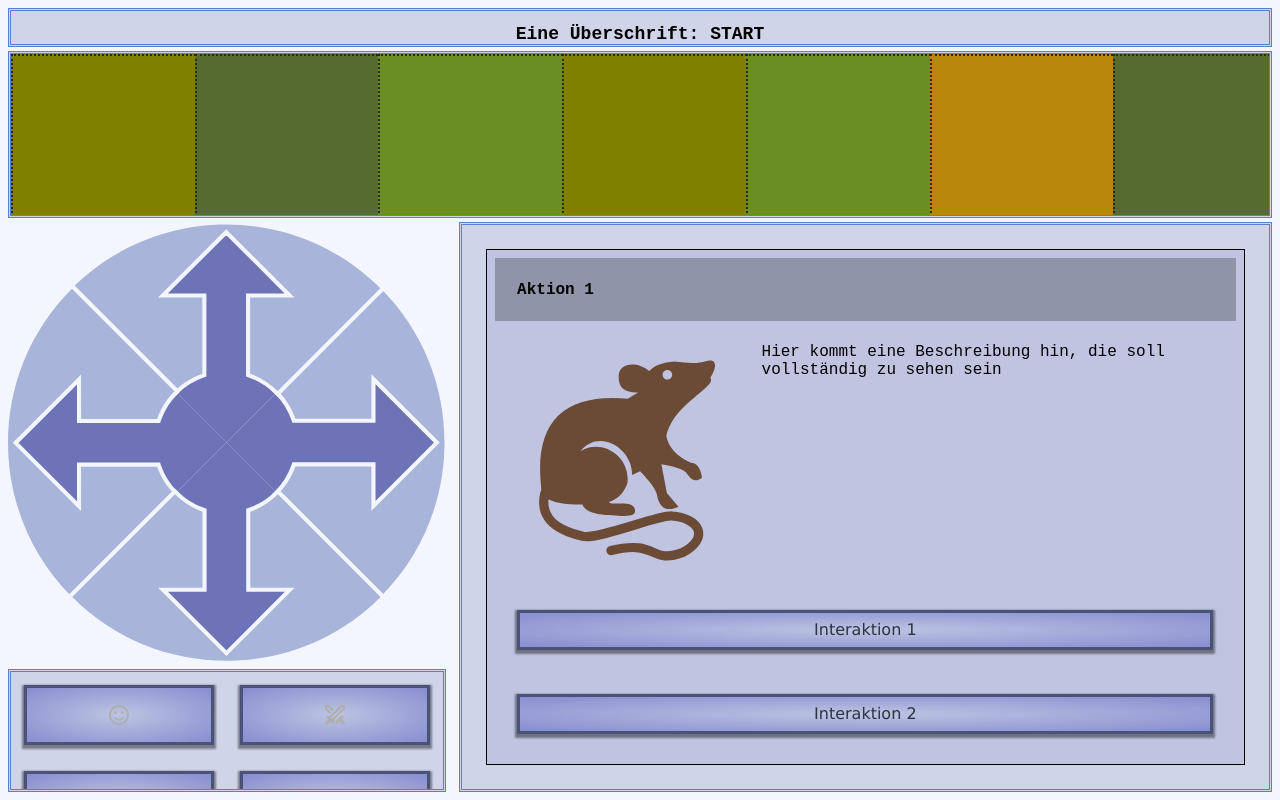
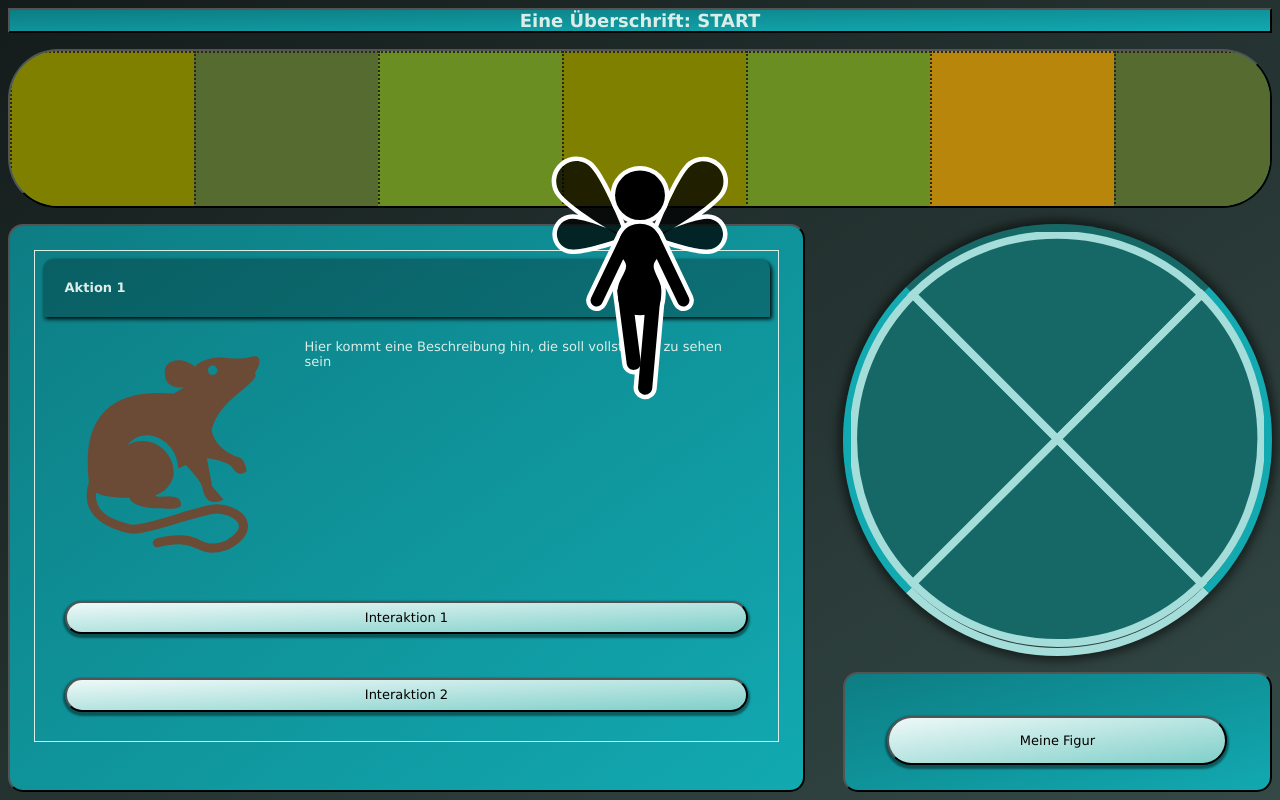
Before and after one commit to Nora404/TryHandy, an Angular app in the folder TryHandy/: page / in a window 1280 px wide. Built offline with nearby package versions, Linux system fonts and the light colour scheme.

Commit message:
neues layout

```diff
--- a/TryHandy/src/app/layout/layout.component.html
+++ b/TryHandy/src/app/layout/layout.component.html
@@ -5,35 +5,17 @@
     <div class="cros">
 
         <svg width="100%" height="100%" viewBox="0 0 107 107" version="1.1">
-
             <g transform="matrix(1.42707,1.42707,-1.41805,1.41805,-22.9853,-98.9815)" (click)="handleSud()">
-                <path class="crosC" d="M80.09,53.064C94.559,53.064 106.289,41.27 106.289,26.722L80.09,26.722L80.09,53.064Z"/>
+                <path id="segment-sued" class="crosC" d="M80.09,53.064C94.559,53.064 106.289,41.27 106.289,26.722L80.09,26.722L80.09,53.064Z"/>
             </g>
             <g transform="matrix(-1.42707,1.42707,-1.41805,-1.41805,205.604,-23.1942)" (click)="handleWest()">
-                <path class="crosC" d="M80.09,53.064C94.559,53.064 106.289,41.27 106.289,26.722L80.09,26.722L80.09,53.064Z"/>
+                <path  id="segment-west" class="crosC" d="M80.09,53.064C94.559,53.064 106.289,41.27 106.289,26.722L80.09,26.722L80.09,53.064Z"/>
             </g>
             <g transform="matrix(-1.42707,-1.42707,1.41805,-1.41805,129.816,205.395)" (click)="handleNord()">
-                <path class="crosC" d="M80.09,53.064C94.559,53.064 106.289,41.27 106.289,26.722L80.09,26.722L80.09,53.064Z"/>
+                <path id="segment-nord" class="crosC" d="M80.09,53.064C94.559,53.064 106.289,41.27 106.289,26.722L80.09,26.722L80.09,53.064Z"/>
             </g>
             <g transform="matrix(1.42707,-1.42707,1.41805,1.41805,-98.7725,129.607)" (click)="handleOst()">
-                <path class="crosC" d="M80.09,53.064C94.559,53.064 106.289,41.27 106.289,26.722L80.09,26.722L80.09,53.064Z"/>
-            </g>
-
-            <g transform="matrix(1,0,0,1,-115.976,-195.391)" (click)="handleOst()">
-                <path class="cros" d="M186.173,254.502L204.763,254.502L204.763,265.348L221.45,248.661L204.763,231.974L204.763,242.82L186.173,242.82C185.32,240.356 183.909,238.04 181.939,236.071L207.015,210.995C227.817,231.797 227.817,265.525 207.015,286.327L181.939,261.251C183.909,259.282 185.32,256.966 186.173,254.502Z"/>
-                <path class="crosR" d="M186.173,254.502L204.763,254.502L204.763,265.348L221.45,248.661L204.763,231.974L204.763,242.82L186.173,242.82C185.32,240.356 183.909,238.04 181.939,236.071L207.015,210.995C227.817,231.797 227.817,265.525 207.015,286.327L181.939,261.251C183.909,259.282 185.32,256.966 186.173,254.502ZM187.838,256.956L202.309,256.956C202.309,256.956 202.309,265.348 202.309,265.348C202.309,266.341 202.907,267.236 203.824,267.616C204.741,267.995 205.797,267.785 206.498,267.084L219.916,253.666C218.881,264.195 214.567,274.464 206.974,282.815C206.974,282.815 185.306,261.147 185.306,261.147C186.334,259.836 187.179,258.427 187.838,256.956ZM219.916,243.656L206.498,230.238C205.797,229.536 204.741,229.327 203.824,229.706C202.907,230.086 202.309,230.981 202.309,231.974L202.309,240.366C202.309,240.366 187.838,240.366 187.838,240.366C187.179,238.895 186.334,237.486 185.306,236.175C185.306,236.175 206.974,214.507 206.974,214.507C214.567,222.858 218.881,233.127 219.916,243.656Z"/>
-            </g>
-            <g transform="matrix(6.12323e-17,-1,1,6.12323e-17,-195.353,222.617)" (click)="handleNord()">
-                <path class="cros" d="M186.173,254.502L204.763,254.502L204.763,265.348L221.45,248.661L204.763,231.974L204.763,242.82L186.173,242.82C185.32,240.356 183.909,238.04 181.939,236.071L207.015,210.995C227.817,231.797 227.817,265.525 207.015,286.327L181.939,261.251C183.909,259.282 185.32,256.966 186.173,254.502Z"/>
-                <path class="crosR" d="M186.173,254.502L204.763,254.502L204.763,265.348L221.45,248.661L204.763,231.974L204.763,242.82L186.173,242.82C185.32,240.356 183.909,238.04 181.939,236.071L207.015,210.995C227.817,231.797 227.817,265.525 207.015,286.327L181.939,261.251C183.909,259.282 185.32,256.966 186.173,254.502ZM219.916,243.656L206.498,230.238C205.797,229.536 204.741,229.327 203.824,229.706C202.907,230.086 202.309,230.981 202.309,231.974L202.309,240.366C202.309,240.366 187.838,240.366 187.838,240.366C187.179,238.895 186.334,237.486 185.306,236.175C185.306,236.175 206.974,214.507 206.974,214.507C214.567,222.858 218.881,233.127 219.916,243.656ZM219.916,253.666C218.881,264.195 214.567,274.464 206.974,282.815C206.974,282.815 185.306,261.147 185.306,261.147C186.334,259.836 187.179,258.427 187.838,256.956L202.309,256.956C202.309,256.956 202.309,265.348 202.309,265.348C202.309,266.341 202.907,267.236 203.824,267.616C204.741,267.995 205.797,267.785 206.498,267.084L219.916,253.666Z"/>
-            </g>
-            <g transform="matrix(-1,1.22465e-16,-1.22465e-16,-1,222.617,301.996)" (click)="handleWest()">
-                <path class="cros" d="M186.173,254.502L204.763,254.502L204.763,265.348L221.45,248.661L204.763,231.974L204.763,242.82L186.173,242.82C185.32,240.356 183.909,238.04 181.939,236.071L207.015,210.995C227.817,231.797 227.817,265.525 207.015,286.327L181.939,261.251C183.909,259.282 185.32,256.966 186.173,254.502Z"/>
-                <path class="crosR" d="M186.173,254.502L204.763,254.502L204.763,265.348L221.45,248.661L204.763,231.974L204.763,242.82L186.173,242.82C185.32,240.356 183.909,238.04 181.939,236.071L207.015,210.995C227.817,231.797 227.817,265.525 207.015,286.327L181.939,261.251C183.909,259.282 185.32,256.966 186.173,254.502ZM219.916,243.656L206.498,230.238C205.797,229.536 204.741,229.327 203.824,229.706C202.907,230.086 202.309,230.981 202.309,231.974L202.309,240.366C202.309,240.366 187.838,240.366 187.838,240.366C187.179,238.895 186.334,237.486 185.306,236.175C185.306,236.175 206.974,214.507 206.974,214.507C214.567,222.858 218.881,233.127 219.916,243.656ZM187.838,256.956L202.309,256.956C202.309,256.956 202.309,265.348 202.309,265.348C202.309,266.341 202.907,267.236 203.824,267.616C204.741,267.995 205.797,267.785 206.498,267.084L219.916,253.666C218.881,264.195 214.567,274.464 206.974,282.815C206.974,282.815 185.306,261.147 185.306,261.147C186.334,259.836 187.179,258.427 187.838,256.956Z"/>
-            </g>
-            <g transform="matrix(6.12323e-17,1,-1,6.12323e-17,302.022,-116.013)" (click)="handleSud()">
-                <path class="cros" d="M186.173,254.502L204.763,254.502L204.763,265.348L221.45,248.661L204.763,231.974L204.763,242.82L186.173,242.82C185.32,240.356 183.909,238.04 181.939,236.071L207.015,210.995C227.817,231.797 227.817,265.525 207.015,286.327L181.939,261.251C183.909,259.282 185.32,256.966 186.173,254.502Z"/>
-                <path class="crosR" d="M186.173,254.502L204.763,254.502L204.763,265.348L221.45,248.661L204.763,231.974L204.763,242.82L186.173,242.82C185.32,240.356 183.909,238.04 181.939,236.071L207.015,210.995C227.817,231.797 227.817,265.525 207.015,286.327L181.939,261.251C183.909,259.282 185.32,256.966 186.173,254.502ZM219.916,243.656L206.498,230.238C205.797,229.536 204.741,229.327 203.824,229.706C202.907,230.086 202.309,230.981 202.309,231.974L202.309,240.366C202.309,240.366 187.838,240.366 187.838,240.366C187.179,238.895 186.334,237.486 185.306,236.175C185.306,236.175 206.974,214.507 206.974,214.507C214.567,222.858 218.881,233.127 219.916,243.656ZM187.838,256.956L202.309,256.956C202.309,256.956 202.309,265.348 202.309,265.348C202.309,266.341 202.907,267.236 203.824,267.616C204.741,267.995 205.797,267.785 206.498,267.084L219.916,253.666C218.881,264.195 214.567,274.464 206.974,282.815C206.974,282.815 185.306,261.147 185.306,261.147C186.334,259.836 187.179,258.427 187.838,256.956Z"/>
+                <path id="segment-ost" class="crosC" d="M80.09,53.064C94.559,53.064 106.289,41.27 106.289,26.722L80.09,26.722L80.09,53.064Z"/>
             </g>
         </svg>
 
@@ -43,10 +25,7 @@
 
         <app-menu></app-menu>
 
-        <!-- <button (click)="setTheme('light-theme')">Light Theme</button><br>
-        <button (click)="setTheme('dark-theme')">Dark Theme</button><br><br>
-
-        <button (click)="setMenu('containerLinks')">Menu Links</button><br>
+        <!-- <button (click)="setMenu('containerLinks')">Menu Links</button><br>
         <button (click)="setMenu('containerRechts')">Menu Rechts</button><br> -->
 
     </div>
--- a/TryHandy/src/app/layout/layout.component.scss
+++ b/TryHandy/src/app/layout/layout.component.scss
@@ -2,7 +2,7 @@
     display: grid;
     grid-template-columns: 0.7fr 1.3fr;
     grid-template-rows: 0.25fr 1.75fr 1fr 1fr 1fr 1fr;
-    gap: 0.5% 1%;
+    gap: 2% 3%;
     grid-auto-flow: row;
     grid-template-areas:
         "head head"
@@ -18,7 +18,7 @@
     display: grid;
     grid-template-columns: 1.3fr 0.7fr;
     grid-template-rows: 0.25fr 1.75fr 1fr 1fr 1fr 1fr;
-    gap: 0.5% 1%;
+    gap: 2% 3%;
     grid-auto-flow: row;
     grid-template-areas:
         "head head"
@@ -35,13 +35,13 @@
     text-align: center;
     font-size: large;
     font-weight: 800;
-    padding-top: 1%;
 }
 
 .map {
     grid-area: map;
     overflow: hidden;
     display: grid;
+    border-radius: 50px;
     // justify-content: center;
     // align-items: center;
     // font-size: xx-large;
@@ -56,12 +56,14 @@
 
 .menu {
     grid-area: menu;
+    border-radius: 15px;
     overflow-y: scroll;
     overflow-x: hidden;
 }
 
 .action {
     grid-area: action;
+    border-radius: 15px;
     overflow-y: scroll;
     overflow-x: hidden;
 }
@@ -73,6 +75,8 @@
 .actionHeader {
     background-color: rgba(0, 0, 0, 0.25);
     padding: 3%;
+    border-radius: 10px 10px 0 0;
+    box-shadow: 2px 2px 4px black;
 }
 
 .actionText {
--- a/TryHandy/src/app/map/map/map.component.html
+++ b/TryHandy/src/app/map/map/map.component.html
@@ -2,3 +2,5 @@
     <div class="map-content">
             <div class="square" *ngFor="let color of i" [ngStyle]="{'background-color': color}"></div>
     </div>
+
+    <img class="player" src="../../../assets/pixi-w.svg">
--- a/TryHandy/src/app/map/map/map.component.scss
+++ b/TryHandy/src/app/map/map/map.component.scss
@@ -11,3 +11,12 @@
     border: 2px dotted rgb(44, 39, 29);
     /* Füge hier weitere Stile hinzu, z.B. Hintergrundfarbe, Ränder, etc. */
 }
+
+.player {
+    display: grid;
+    position: absolute;
+    top: 19%;
+    left: 43%;
+    width: 14%;
+    z-index: 99;
+}
--- a/TryHandy/src/app/menu/menu/menu.component.html
+++ b/TryHandy/src/app/menu/menu/menu.component.html
@@ -1,53 +1,62 @@
 <button id="chara" class="highlight" (click)="setActiveMenu('chara')">
-    <svg height="24" viewBox="0 -960 960 960" width="24">
+    <!-- <svg height="24" viewBox="0 -960 960 960" width="24">
         <path fill="#afafaf" d="M620-520q25 0 42.5-17.5T680-580q0-25-17.5-42.5T620-640q-25 0-42.5 17.5T560-580q0 25 17.5 42.5T620-520Zm-280 0q25 0 42.5-17.5T400-580q0-25-17.5-42.5T340-640q-25 0-42.5 17.5T280-580q0 25 17.5 42.5T340-520Zm140 260q68 0 123.5-38.5T684-400h-66q-22 37-58.5 58.5T480-320q-43 0-79.5-21.5T342-400h-66q25 63 80.5 101.5T480-260Zm0 180q-83 0-156-31.5T197-197q-54-54-85.5-127T80-480q0-83 31.5-156T197-763q54-54 127-85.5T480-880q83 0 156 31.5T763-763q54 54 85.5 127T880-480q0 83-31.5 156T763-197q-54 54-127 85.5T480-80Zm0-400Zm0 320q134 0 227-93t93-227q0-134-93-227t-227-93q-134 0-227 93t-93 227q0 134 93 227t227 93Z"/>
-    </svg>
+    </svg> -->
+    Meine Figur
 </button>
 
 <button id="skill" class="highlight" (click)="setActiveMenu('skill')">
-    <svg width="24" height="24" viewBox="0 0 24 24" version="1.1">
+    <!-- <svg width="24" height="24" viewBox="0 0 24 24" version="1.1">
         <path d="M19.05,21.6L16.125,18.7L13.925,20.9L13.225,20.2C12.842,19.817 12.65,19.342 12.65,18.775C12.65,18.208 12.842,17.733 13.225,17.35L17.45,13.125C17.833,12.742 18.308,12.55 18.875,12.55C19.442,12.55 19.917,12.742 20.3,13.125L21,13.825L18.8,16.025L21.7,18.95C21.9,19.15 22,19.383 22,19.65C22,19.917 21.9,20.15 21.7,20.35L20.45,21.6C20.25,21.8 20.017,21.9 19.75,21.9C19.483,21.9 19.25,21.8 19.05,21.6ZM22,5.9L10.65,17.25L10.775,17.35C11.158,17.733 11.35,18.208 11.35,18.775C11.35,19.342 11.158,19.817 10.775,20.2L10.075,20.9L7.875,18.7L4.95,21.6C4.75,21.8 4.517,21.9 4.25,21.9C3.983,21.9 3.75,21.8 3.55,21.6L2.3,20.35C2.1,20.15 2,19.917 2,19.65C2,19.383 2.1,19.15 2.3,18.95L5.2,16.025L3,13.825L3.7,13.125C4.083,12.742 4.558,12.55 5.125,12.55C5.692,12.55 6.167,12.742 6.55,13.125L6.65,13.25L18,1.9L22,1.9L22,5.9ZM8.35,9.425L8.95,8.85L9.525,8.25L8.95,8.85L8.35,9.425ZM6.95,10.85L2,5.9L2,1.9L6,1.9L10.95,6.85L9.525,8.25L5.175,3.9L4,3.9L4,5.075L8.35,9.425L6.95,10.85ZM9.25,15.825L20,5.075L20,3.9L18.825,3.9L8.075,14.65L9.25,15.825ZM9.25,15.825L8.65,15.25L8.075,14.65L8.65,15.25L9.25,15.825Z" style="fill:rgb(175,175,175);fill-rule:nonzero;"/>
-    </svg>
+    </svg> -->
+    Fertigkeiten
 </button>
 
 <button id="craft" class="highlight" (click)="setActiveMenu('craft')">
-    <svg height="24" viewBox="0 -960 960 960" width="24">
+    <!-- <svg height="24" viewBox="0 -960 960 960" width="24">
         <path fill="#afafaf" d="M756-120 537-339l84-84 219 219-84 84Zm-552 0-84-84 276-276-68-68-28 28-51-51v82l-28 28-121-121 28-28h82l-50-50 142-142q20-20 43-29t47-9q24 0 47 9t43 29l-92 92 50 50-28 28 68 68 90-90q-4-11-6.5-23t-2.5-24q0-59 40.5-99.5T701-841q15 0 28.5 3t27.5 9l-99 99 72 72 99-99q7 14 9.5 27.5T841-701q0 59-40.5 99.5T701-561q-12 0-24-2t-23-7L204-120Z"/>
-    </svg>
+    </svg> -->
+    Herstellung
 </button>
 
 <button id="map" class="highlight" (click)="setActiveMenu('world')">
-    <svg height="24" viewBox="0 -960 960 960" width="24">
+    <!-- <svg height="24" viewBox="0 -960 960 960" width="24">
         <path fill="#afafaf" d="M480-80q-83 0-156-31.5T197-197q-54-54-85.5-127T80-480q0-83 31.5-156T197-763q54-54 127-85.5T480-880q83 0 156 31.5T763-763q54 54 85.5 127T880-480q0 83-31.5 156T763-197q-54 54-127 85.5T480-80Zm-40-82v-78q-33 0-56.5-23.5T360-320v-40L168-552q-3 18-5.5 36t-2.5 36q0 121 79.5 212T440-162Zm276-102q20-22 36-47.5t26.5-53q10.5-27.5 16-56.5t5.5-59q0-98-54.5-179T600-776v16q0 33-23.5 56.5T520-680h-80v80q0 17-11.5 28.5T400-560h-80v80h240q17 0 28.5 11.5T600-440v120h40q26 0 47 15.5t29 40.5Z"/>
-    </svg>
+    </svg> -->
+    Welt
 </button>
 
 <button id="quest" class="highlight" (click)="setActiveMenu('quest')">
-    <svg height="24" viewBox="0 -960 960 960" width="24">
+    <!-- <svg height="24" viewBox="0 -960 960 960" width="24">
         <path fill="#afafaf" d="M160-120q-33 0-56.5-23.5T80-200v-560q0-33 23.5-56.5T160-840h640q33 0 56.5 23.5T880-760v560q0 33-23.5 56.5T800-120H160Zm0-80h640v-560H160v560Zm40-80h200v-80H200v80Zm382-80 198-198-57-57-141 142-57-57-56 57 113 113Zm-382-80h200v-80H200v80Zm0-160h200v-80H200v80Zm-40 400v-560 560Z"/>
-    </svg>
+    </svg> -->
+    Aufgaben
 </button>
 
 <button id="package" class="highlight" (click)="setActiveMenu('bag')">
-    <svg height="24" viewBox="0 -960 960 960" width="24">
+    <!-- <svg height="24" viewBox="0 -960 960 960" width="24">
         <path fill="#afafaf" d="M440-183v-274L200-596v274l240 139Zm80 0 240-139v-274L520-457v274Zm-80 92L160-252q-19-11-29.5-29T120-321v-318q0-22 10.5-40t29.5-29l280-161q19-11 40-11t40 11l280 161q19 11 29.5 29t10.5 40v318q0 22-10.5 40T800-252L520-91q-19 11-40 11t-40-11Zm200-528 77-44-237-137-78 45 238 136Zm-160 93 78-45-237-137-78 45 237 137Z"/>
-    </svg>
+    </svg>  -->
+    Tasche
+</button>
+
+<button id="book" class="highlight" (click)="setActiveMenu('book')">
+    <!-- <svg height="24" viewBox="0 -960 960 960" width="24">
+        <path fill="#afafaf" d="M300-80q-59 0-99.5-40.5T160-220v-520q0-58 40.5-99t99.5-41h500v600q-26 0-43 17.5T740-220q0 26 17 43t43 17v80H300Zm0-80h373q-6-14-9.5-28.5T660-220q0-16 3-31t10-29H300q-26 0-43 17.5T240-220q0 26 17 43t43 17Zm-60-187q14-7 28.5-10t31.5-3h420v-440H300q-26 0-43 17.5T240-740v393Zm109-93h49l25-71h113l25 71h49L504-720h-50L349-440Zm88-112 41-116h3l41 116h-85ZM240-347v-453 453Z"/>
+    </svg> -->
+    Buch
+</button>
+
+<button id="stats" class="highlight" (click)="setActiveMenu('stats')">
+    <!-- <svg height="24" viewBox="0 -960 960 960" width="24">
+        <path fill="#afafaf" d="m105-233-65-47 200-320 120 140 160-260 109 163q-23 1-43.5 5.5T545-539l-22-33-152 247-121-141-145 233ZM863-40 738-165q-20 14-44.5 21t-50.5 7q-75 0-127.5-52.5T463-317q0-75 52.5-127.5T643-497q75 0 127.5 52.5T823-317q0 26-7 50.5T795-221L920-97l-57 57ZM643-217q42 0 71-29t29-71q0-42-29-71t-71-29q-42 0-71 29t-29 71q0 42 29 71t71 29Zm89-320q-19-8-39.5-13t-42.5-6l205-324 65 47-188 296Z"/>
+    </svg> -->
+    Zahlen
 </button>
 
 <button id="menu" class="highlight" (click)="setActiveMenu('setting')">
-    <svg height="24" viewBox="0 -960 960 960" width="24">
+    <!-- <svg height="24" viewBox="0 -960 960 960" width="24">
         <path fill="#afafaf" d="M120-240v-80h720v80H120Zm0-200v-80h720v80H120Zm0-200v-80h720v80H120Z"/>
-    </svg>
+    </svg> -->
+    Einstellung
 </button>
-
-<button id="book" class="highlight" (click)="setActiveMenu('book')">
-    <svg height="24" viewBox="0 -960 960 960" width="24">
-        <path fill="#afafaf" d="M300-80q-59 0-99.5-40.5T160-220v-520q0-58 40.5-99t99.5-41h500v600q-26 0-43 17.5T740-220q0 26 17 43t43 17v80H300Zm0-80h373q-6-14-9.5-28.5T660-220q0-16 3-31t10-29H300q-26 0-43 17.5T240-220q0 26 17 43t43 17Zm-60-187q14-7 28.5-10t31.5-3h420v-440H300q-26 0-43 17.5T240-740v393Zm109-93h49l25-71h113l25 71h49L504-720h-50L349-440Zm88-112 41-116h3l41 116h-85ZM240-347v-453 453Z"/>
-    </svg>
-</button>
-
-<button id="stats" class="highlight" (click)="setActiveMenu('stats')">
-    <svg height="24" viewBox="0 -960 960 960" width="24">
-        <path fill="#afafaf" d="m105-233-65-47 200-320 120 140 160-260 109 163q-23 1-43.5 5.5T545-539l-22-33-152 247-121-141-145 233ZM863-40 738-165q-20 14-44.5 21t-50.5 7q-75 0-127.5-52.5T463-317q0-75 52.5-127.5T643-497q75 0 127.5 52.5T823-317q0 26-7 50.5T795-221L920-97l-57 57ZM643-217q42 0 71-29t29-71q0-42-29-71t-71-29q-42 0-71 29t-29 71q0 42 29 71t71 29Zm89-320q-19-8-39.5-13t-42.5-6l205-324 65 47-188 296Z"/>
-    </svg>
-</button>
--- a/TryHandy/src/app/menu/menu/menu.component.scss
+++ b/TryHandy/src/app/menu/menu/menu.component.scss
@@ -1,8 +1,11 @@
 button {
-    width: 44%;
+    width: 80%;
     padding: 3.5%;
+    margin: 10% 0 10% 0;
+    margin-left: auto;
+    margin-right: auto;
     display: grid;
     justify-content: center;
     align-items: center;
-    float: left;
+    font-size: small;
 }
--- a/TryHandy/src/styles.scss
+++ b/TryHandy/src/styles.scss
@@ -1,36 +1,100 @@
 /* You can add global styles to this file, and also import other style files */
 
-@import './css/light-theme.scss';
-@import './css/dark-theme.scss';
+// @import './css/light-theme.scss';
+// @import './css/dark-theme.scss';
+
+$text-color: #dcede8;
+$background-color: #141C1B;
+
+$prim-color: rgb(18, 169, 177);
+$sec-color: #3eb489;
+$dark-color: #166867;
+$bright-color: #a4ddd9;
+$special-color: #d4774f;
+
+:root {
+    font-family: Verdana, Geneva, Tahoma, sans-serif;
+    font-size: small;
+    background-image: linear-gradient(to bottom right, $background-color, lighten($background-color, 15%));
+    background-size: cover;
+    background-attachment: fixed;
+    color: $text-color;
+}
 
 button {
     box-sizing: border-box;
     margin: 3%;
     padding: 1%;
-    border-width: 3px;
-    border-style: solid;
+    border-width: 2px outset black;
     font-family: Verdana, Geneva, Tahoma, sans-serif;
-    font-size: medium;
+    font-size: small;
     font-weight: 500;
     box-shadow: 0px 2px 2px 2px #0000006c;
+    background-image: linear-gradient(to bottom right, lighten($bright-color, 20%), darken($bright-color, 10%));
+    border-radius: 30px;
+}
+
+.head,
+.map,
+.menu,
+.action {
+    box-sizing: border-box;
+    background-image: linear-gradient(to bottom right, darken($prim-color, 10%), $prim-color);
+    border: 2px outset black;
+    height: 100%;
+    width: 100%;
+    align-items: center;
+}
+
+.highlight:active {
+    background-color: #fff;
 }
 
 
-// test
-.light-theme .test {
+// CROSS
+
+// #segment-sued {
+//     fill: $bright-color;
+// }
+
+.cros {
+    box-sizing: border-box;
+    border-radius: 50%;
+    border: 8px solid;
+    border-top-color: $dark-color;
+    border-left-color: $prim-color;
+    border-right-color: $prim-color;
+    border-bottom-color: $bright-color;
+    box-shadow: 0px 0px 10px 5px rgba(0, 0, 0, 0.5);
+}
+
+.crosC {
+    fill: $dark-color;
+    stroke: $bright-color;
+    stroke-width: 1px;
+}
+
+.cros :active {
+    fill: $text-color;
+}
+
+
+
+// test für die Eventbox
+.test {
     box-sizing: border-box;
     border: 1px, solid;
-    background-color: #6e73b828;
     padding: 1%;
     margin: 3%;
     margin-bottom: 10%;
 }
 
-.dark-theme .test {
-    box-sizing: border-box;
-    border: 1px, solid;
-    background-color: rgba(0, 0, 0, 0.308);
-    padding: 1%;
-    margin: 3%;
-    margin-bottom: 10%;
-}
+
+
+
+// darken($color, $amount): Dunkelt eine Farbe um einen bestimmten Prozentsatz ab.
+// lighten($color, $amount): Hellt eine Farbe um einen bestimmten Prozentsatz auf.
+// adjust-hue($color, $degrees): Ändert den Farbton einer Farbe um eine bestimmte Anzahl von Grad.
+// saturate($color, $amount): Erhöht die Sättigung einer Farbe.
+// desaturate($color, $amount): Verringert die Sättigung einer Farbe.
+// mix($color1, $color2, [$weight]): Mischt zwei Farben zu einer neuen Farbe. Das Gewicht bestimmt das Mischungsverhältnis.
```
Also changed, not shown: TryHandy/src/app/layout/layout.component.ts (+5 -18 lines), TryHandy/src/assets/border.svg (added), TryHandy/src/assets/pixi-w.svg (added).
